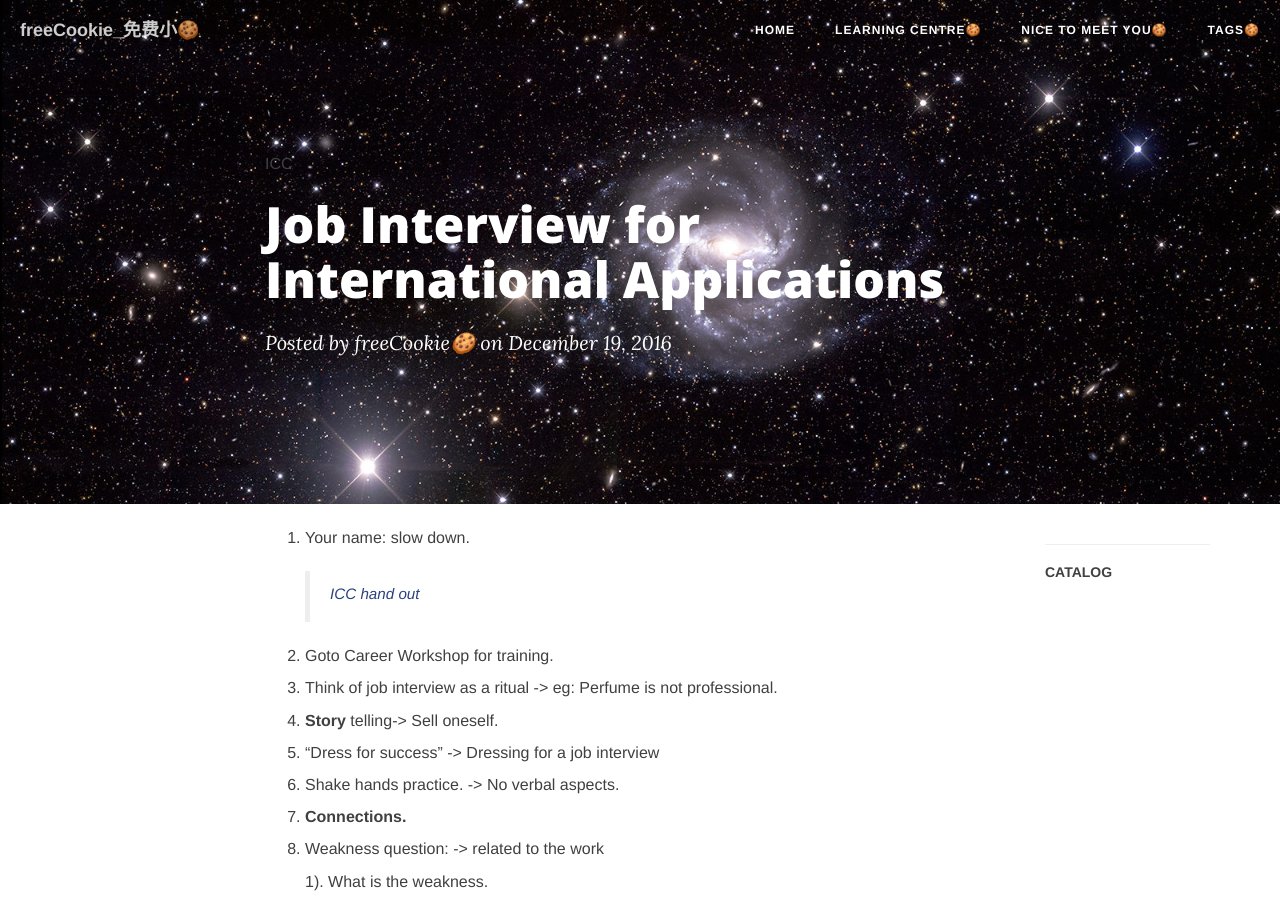
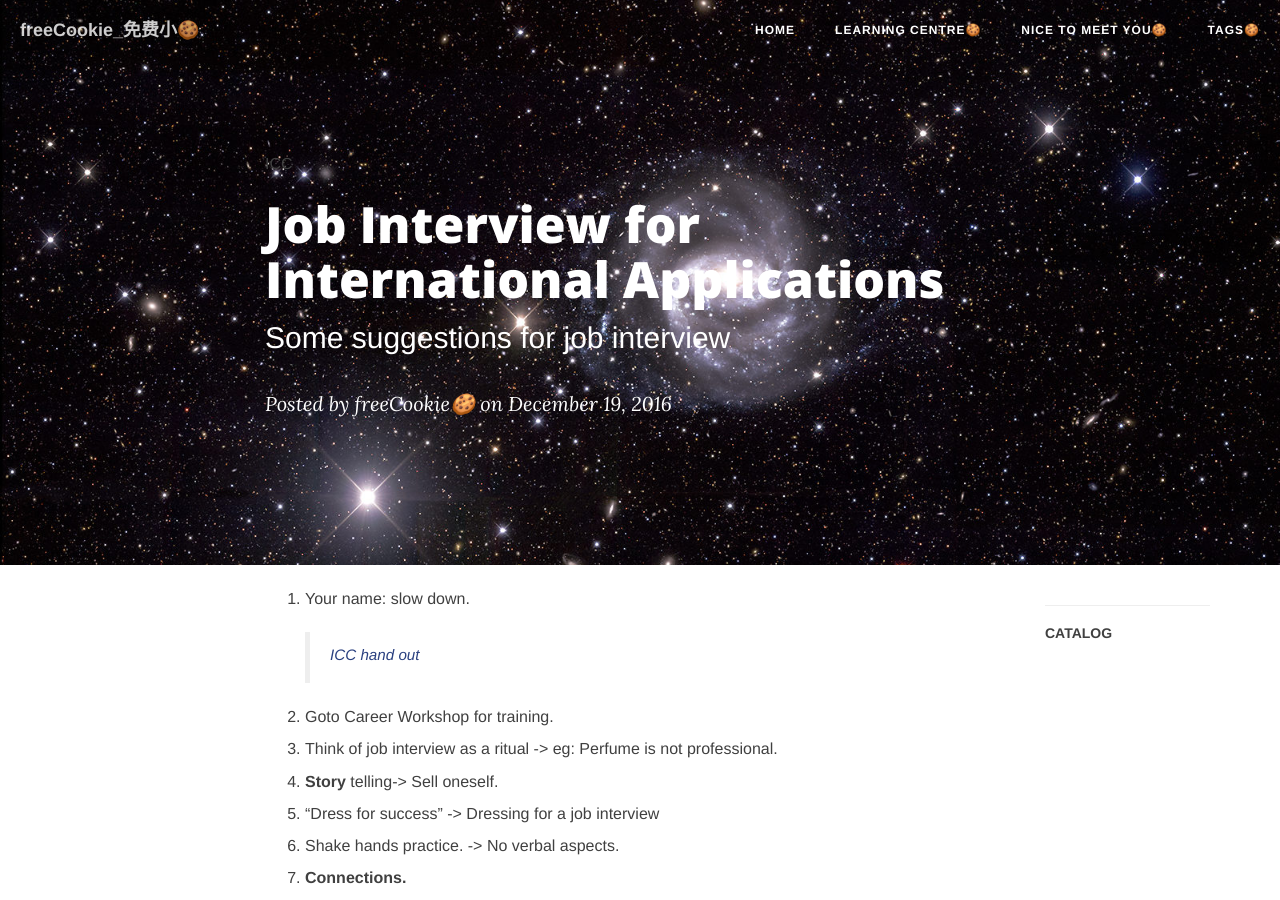
Before and after one commit to MelonTennis/MelonTennis.github.io, a Jekyll site: the page built from _posts/2016-12-19-Job-Interviewl.md, in a window 1280 px wide and 900 px high. Built offline with Jekyll 4.4.1, drawn with Linux system fonts in a browser that asks for light colours; nearby versions of some CDN libraries; library files that are not in the unit come from our copies; comment, search, counter and statistics services are not loaded.

Commit message:
interview

```diff
--- a/_posts/2016-12-19-Job-Interviewl.md
+++ b/_posts/2016-12-19-Job-Interviewl.md
@@ -1,7 +1,7 @@
 ---
 layout: post
 title: Job Interview for International Applications
-subtitle:
+subtitle: Some suggestions for job interview
 date: 2016-12-19
 categories: blog
 tags: [ICC]
@@ -53,6 +53,6 @@ catalog: true
 
 18. Small talk: social understanding.
 
-      **Not**: religion, money, politics, age, marriage, appearance.
+     **Not**: religion, money, politics, age, marriage, appearance.
 
 19. Your last book/movie?
```
